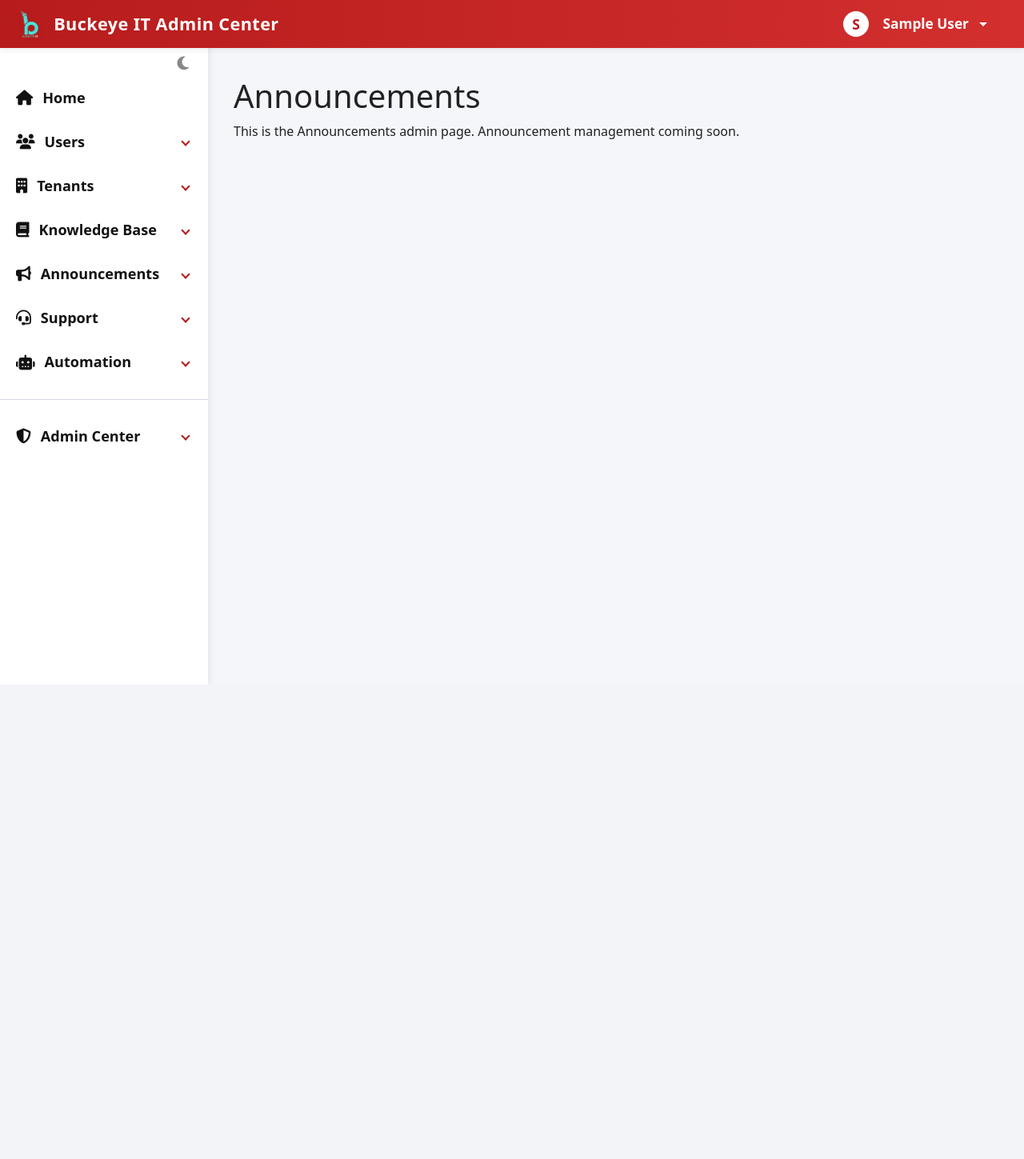
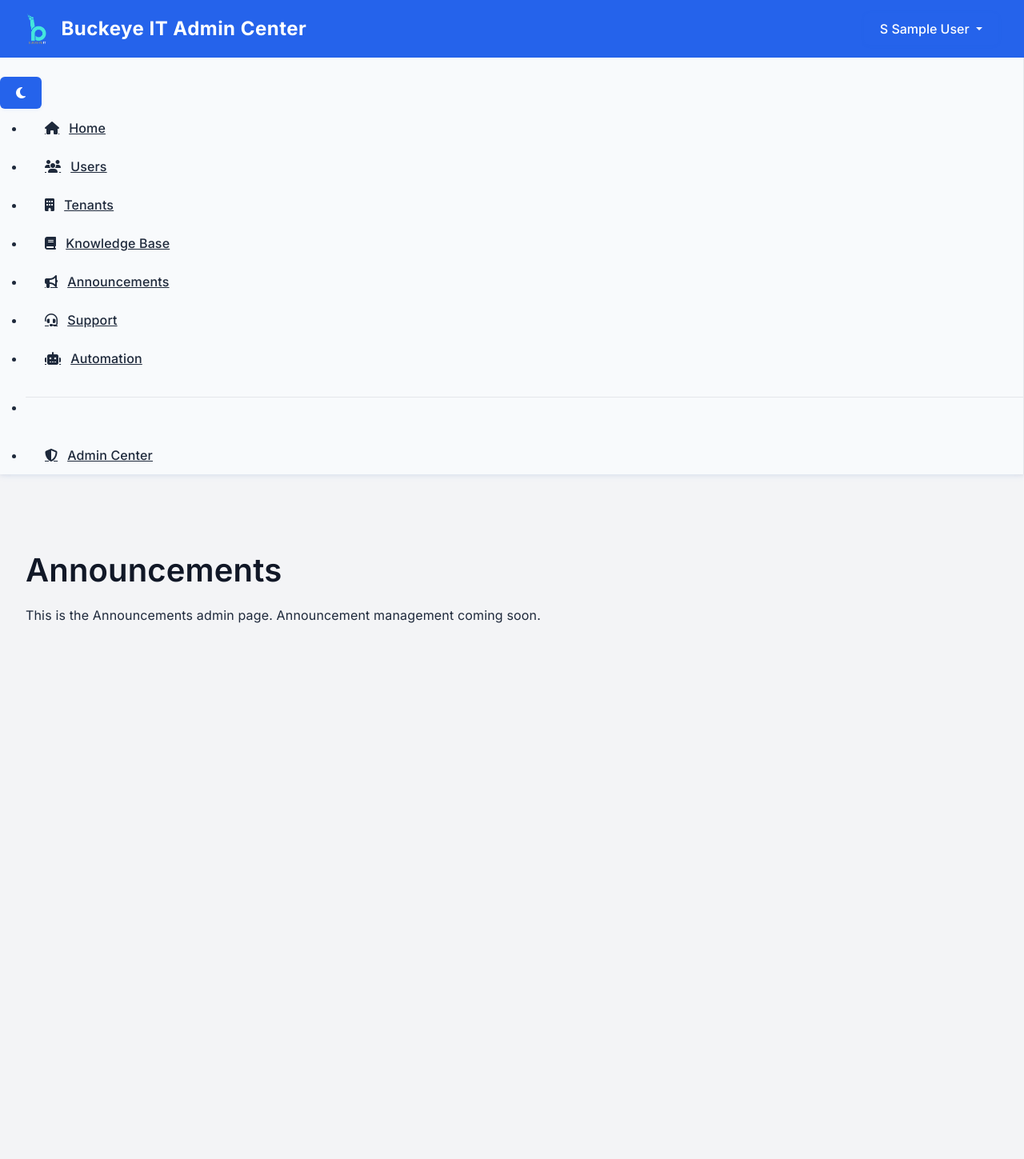
Before and after one commit to jhamiltondev/buckeyeit-portal, a Django app: page /adminpanel/support/announcements/ in a window 1280 px wide. Shown: the whole page at 80% size. Before the commit the page ends 856 px from the top, so only its background shows below. Run offline with Django 5.2, Linux system fonts and the light colour scheme; the visitor is signed in with stand-in values (Sample User, id 1).

Commit message:
Ensure Inter font is applied to all admin panel text for consistent modern look

```diff
--- a/adminpanel/templates/adminpanel/base.html
+++ b/adminpanel/templates/adminpanel/base.html
@@ -7,219 +7,169 @@
     <link rel="stylesheet" href="https://cdn.jsdelivr.net/npm/bootstrap@5.3.2/dist/css/bootstrap.min.css">
     <link rel="stylesheet" href="https://cdnjs.cloudflare.com/ajax/libs/font-awesome/6.4.2/css/all.min.css">
     {% load static %}
+    <link href="https://fonts.googleapis.com/css2?family=Inter:wght@400;500;600;700&display=swap" rel="stylesheet">
     <style>
-        body {
-            background: #f4f6fa;
-            color: #222;
-            min-height: 100vh;
-            transition: background 0.3s, color 0.3s;
+        :root {
+            --accent: #2563eb;
+            --accent-hover: #1d4ed8;
+            --card-bg: #fff;
+            --card-shadow: 0 2px 8px rgba(37,99,235,0.08), 0 1.5px 4px rgba(0,0,0,0.04);
+            --divider: #e5e7eb;
+            --sidebar-bg: #f8fafc;
+            --sidebar-link: #1e293b;
+            --sidebar-link-hover: var(--accent);
+            --dropdown-shadow: 0 4px 16px rgba(37,99,235,0.10), 0 2px 8px rgba(0,0,0,0.06);
+        }
+        html, body {
+            font-family: 'Inter', Arial, sans-serif;
+            background: #f3f4f6;
+            color: #1e293b;
+            font-size: 16px;
+            letter-spacing: 0.01em;
+        }
+        h1, h2, h3, h4, h5, h6 {
+            font-weight: 600;
+            color: #111827;
+            margin-bottom: 0.5em;
         }
         .admin-banner {
-            position: fixed;
-            top: 0;
-            left: 0;
-            width: 100vw;
-            z-index: 1200;
-            background: linear-gradient(90deg, #b71c1c 0%, #d32f2f 100%);
+            background: var(--accent);
             color: #fff;
-            padding: 0.75rem 0 0.75rem 0;
-            font-size: 1.35rem;
-            font-weight: 700;
-            box-shadow: 0 2px 8px rgba(0,0,0,0.08);
-            letter-spacing: 0.02em;
+            box-shadow: var(--card-shadow);
+            padding: 1rem 2rem;
             display: flex;
             align-items: center;
             justify-content: space-between;
         }
         .admin-banner-logo {
-            height: 36px;
-            margin-right: 1.1rem;
-            margin-left: 1.5rem;
-            filter: drop-shadow(0 2px 4px rgba(0,0,0,0.10));
+            height: 40px;
+            margin-right: 1rem;
         }
         .admin-banner-title {
-            font-size: 1.35rem;
+            font-size: 1.5rem;
             font-weight: 700;
             letter-spacing: 0.02em;
-            color: #fff;
-            margin-right: 2rem;
-        }
-        .admin-user-dropdown {
-            margin-right: 2.5rem;
         }
         .admin-user-btn {
+            font-weight: 500;
+            color: #fff;
             background: none;
             border: none;
+            transition: color 0.2s;
+        }
+        .admin-user-btn:hover, .admin-user-btn:focus {
+            color: #dbeafe;
+        }
+        .dropdown-menu {
+            box-shadow: var(--dropdown-shadow);
+            border-radius: 0.5rem;
+            border: none;
+            padding: 0.5rem 0;
+        }
+        .dropdown-item {
+            font-weight: 500;
+            color: #1e293b;
+            transition: background 0.2s, color 0.2s;
+            border-radius: 0.375rem;
+        }
+        .dropdown-item:hover, .dropdown-item:focus {
+            background: var(--accent-hover);
+            color: #fff;
+        }
+        .admin-sidebar {
+            background: var(--sidebar-bg);
+            box-shadow: var(--card-shadow);
+            padding-top: 1.5rem;
+            min-width: 240px;
+            border-right: 1px solid var(--divider);
+        }
+        .sidebar-link {
+            color: var(--sidebar-link);
+            font-weight: 500;
+            padding: 0.75rem 1.5rem;
+            border-radius: 0.375rem;
+            transition: background 0.2s, color 0.2s, box-shadow 0.2s;
+            display: flex;
+            align-items: center;
+            gap: 0.75em;
+        }
+        .sidebar-link:hover, .sidebar-link:focus, .sidebar-section.open > .sidebar-link {
+            background: var(--accent);
+            color: #fff;
+            box-shadow: 0 2px 8px rgba(37,99,235,0.10);
+        }
+        .sidebar-submenu li a {
+            color: #64748b;
+            padding-left: 2.5rem;
+            font-size: 0.97em;
+            border-radius: 0.375rem;
+            transition: background 0.2s, color 0.2s;
+        }
+        .sidebar-submenu li a:hover, .sidebar-submenu li a:focus {
+            background: #e0e7ef;
+            color: var(--accent);
+        }
+        .sidebar-divider {
+            border-top: 1px solid var(--divider);
+            margin: 1.5rem 0;
+        }
+        .main-content {
+            padding: 2.5rem 2rem 2rem 2rem;
+            background: #f3f4f6;
+            min-height: 100vh;
+        }
+        .card, .admin-panel-card {
+            background: var(--card-bg);
+            box-shadow: var(--card-shadow);
+            border-radius: 0.75rem;
+            padding: 2rem;
+            margin-bottom: 2rem;
+            transition: box-shadow 0.2s, transform 0.2s;
+        }
+        .card:hover, .admin-panel-card:hover {
+            box-shadow: 0 8px 32px rgba(37,99,235,0.13), 0 4px 16px rgba(0,0,0,0.08);
+            transform: translateY(-2px) scale(1.01);
+        }
+        button, .btn {
+            background: var(--accent);
             color: #fff;
             font-weight: 600;
-            font-size: 1.08rem;
-            display: flex;
-            align-items: center;
-            gap: 0.5em;
+            border: none;
+            border-radius: 0.375rem;
+            padding: 0.5em 1.25em;
+            transition: background 0.2s, box-shadow 0.2s, transform 0.2s;
+            box-shadow: 0 1px 4px rgba(37,99,235,0.08);
             cursor: pointer;
         }
-        .admin-user-btn:focus {
-            outline: 2px solid #fff;
+        button:hover, .btn:hover, button:focus, .btn:focus {
+            background: var(--accent-hover);
+            box-shadow: 0 4px 16px rgba(37,99,235,0.13);
+            transform: translateY(-1px) scale(1.02);
         }
-        .admin-user-avatar {
-            background: #fff;
-            color: #b71c1c;
-            border-radius: 50%;
-            width: 32px;
-            height: 32px;
-            display: flex;
-            align-items: center;
-            justify-content: center;
-            font-weight: 700;
-            font-size: 1.1rem;
-            margin-right: 0.5em;
+        .form-control, input, select, textarea {
+            border-radius: 0.375rem;
+            border: 1px solid var(--divider);
+            padding: 0.5em 1em;
+            font-size: 1em;
+            transition: border 0.2s, box-shadow 0.2s;
         }
-        .dropdown-menu {
-            min-width: 160px;
+        .form-control:focus, input:focus, select:focus, textarea:focus {
+            border-color: var(--accent);
+            box-shadow: 0 0 0 2px #2563eb22;
         }
-        .admin-sidebar {
-            background: #fff;
-            color: #222;
-            min-height: 100vh;
-            width: 260px;
-            position: fixed;
-            top: 56px;
-            left: 0;
-            z-index: 1100;
-            box-shadow: 2px 0 8px rgba(0,0,0,0.08);
-            transition: background 0.3s, width 0.3s;
-            display: flex;
-            flex-direction: column;
+        .sidebar-section, .dropdown-menu, .card, .admin-panel-card {
+            transition: box-shadow 0.2s, background 0.2s, color 0.2s, transform 0.2s;
         }
-        .sidebar-header {
-            display: flex;
-            justify-content: flex-end;
-            align-items: center;
-            padding: 8px 18px 0 10px;
+        .toast {
+            background: var(--accent);
+            color: #fff;
+            border-radius: 0.5rem;
+            box-shadow: var(--dropdown-shadow);
+            font-weight: 500;
+            padding: 1em 1.5em;
         }
-        .night-mode-toggle {
-            background: none;
-            border: none;
-            color: #888;
-            font-size: 1.2rem;
-            cursor: pointer;
-            outline: none;
-            transition: color 0.2s;
-        }
-        .night-mode-toggle:hover, .night-mode-toggle:focus {
-            color: #b71c1c;
-        }
-        .sidebar-menu {
-            list-style: none;
-            padding: 0;
-            margin: 0;
-        }
-        .sidebar-section > .sidebar-link {
-            display: flex;
-            align-items: center;
-            font-weight: 700;
-            padding: 14px 24px 14px 20px;
-            color: #111 !important;
-            text-decoration: none;
-            font-size: 1.13rem;
-            cursor: pointer;
-            transition: background 0.15s, color 0.15s;
-            border-radius: 6px;
-        }
-        .sidebar-section.open > .sidebar-link {
-            background: #f4f6fa;
-            color: #23272f !important;
-            box-shadow: 0 2px 8px rgba(62,166,255,0.08);
-        }
-        .sidebar-section > .sidebar-link:hover, .sidebar-section > .sidebar-link:focus {
-            background: #f4f6fa;
-            color: #23272f !important;
-        }
-        .sidebar-section > .sidebar-link i {
-            margin-right: 12px;
-            font-size: 1.18rem;
-        }
-        .sidebar-caret {
-            margin-left: auto;
-            border: solid #b71c1c;
-            border-width: 0 2px 2px 0;
-            display: inline-block;
-            padding: 3px;
-            transform: rotate(45deg);
-            transition: transform 0.2s;
-        }
-        .sidebar-caret.open {
-            transform: rotate(-135deg);
-        }
-        .sidebar-submenu {
-            list-style: none;
-            padding-left: 36px;
-            margin: 0;
-            background: none;
-            transition: max-height 0.3s cubic-bezier(0.4,0,0.2,1);
-            overflow: hidden;
-            display: none;
-        }
-        .sidebar-submenu.open {
-            display: block;
-        }
-        .sidebar-submenu li a {
-            display: flex;
-            align-items: center;
-            color: #222 !important;
-            padding: 8px 0;
-            text-decoration: none;
-            font-size: 1.01rem;
-            border-radius: 4px;
-            transition: background 0.15s, color 0.15s;
-        }
-        .sidebar-submenu li a:hover, .sidebar-submenu li a:focus {
-            background: #f4f6fa;
-            color: #23272f !important;
-        }
-        .sidebar-submenu li a i {
-            margin-right: 10px;
-            font-size: 1.08rem;
-        }
-        .sidebar-divider {
-            border-top: 1px solid #d3d7e3;
-            margin: 18px 0;
-        }
-        .main-content {
-            margin-left: 260px;
-            padding: 2.5rem 2rem 2rem 2rem;
-            transition: margin-left 0.3s;
-        }
-        .night-mode, .night-mode body {
-            background: #232526 !important;
-            color: #e0e0e0 !important;
-        }
-        .night-mode .admin-banner {
-            background: linear-gradient(90deg, #232526 0%, #414345 100%) !important;
-            color: #fff !important;
-        }
-        .night-mode .admin-sidebar {
-            background: #232526 !important;
-            color: #e0e0e0 !important;
-        }
-        .night-mode .sidebar-section > .sidebar-link,
-        .night-mode .sidebar-section.open > .sidebar-link {
-            color: #fff;
-            background: #1a1d22;
-        }
-        .night-mode .sidebar-section > .sidebar-link:hover, .night-mode .sidebar-section > .sidebar-link:focus {
-            background: #232526;
-            color: #fff;
-        }
-        .night-mode .sidebar-submenu li a {
-            color: #b0b8c1;
-        }
-        .night-mode .sidebar-submenu li a:hover, .night-mode .sidebar-submenu li a:focus {
-            background: #2a2e36;
-            color: #fff;
-        }
-        .night-mode .sidebar-divider {
-            border-top: 1px solid #444;
+        html, body, .admin-banner, .admin-sidebar, .main-content, .dropdown-menu, .dropdown-item, .sidebar-link, .card, .admin-panel-card {
+            font-family: 'Inter', Arial, sans-serif !important;
         }
     </style>
     {% block extrahead %}{% endblock %}
```
